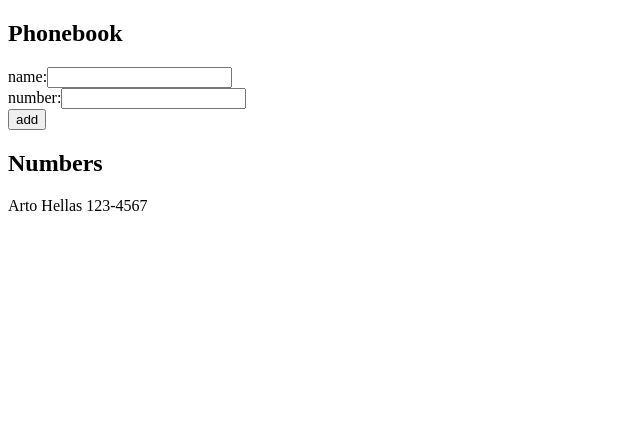
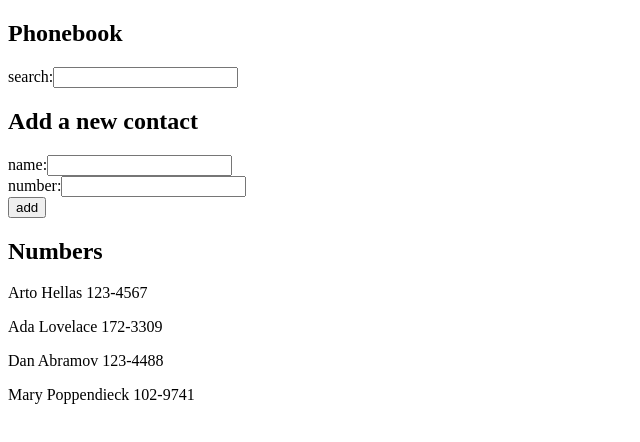
Before and after one commit to jt-ambrose00/fullStackOpen-2024, a React (Vite) app in the folder part2/phonebook/: page / in a window 1280 px wide. Shown: the top 442 px of the page, without its empty margins (0-640 px from the left). Built offline with nearby package versions, Linux system fonts and the light colour scheme.

Commit message:
finished 2.9

```diff
--- a/part2/phonebook/src/App.jsx
+++ b/part2/phonebook/src/App.jsx
@@ -2,10 +2,15 @@ import { useState } from 'react';
 
 const App = () => {
   const [persons, setPersons] = useState([
-    { name: 'Arto Hellas', number: '123-4567' }
+    { name: 'Arto Hellas', number: '123-4567', id: 1 },
+    { name: 'Ada Lovelace', number: '172-3309', id: 2 },
+    { name: 'Dan Abramov', number: '123-4488', id: 3 },
+    { name: 'Mary Poppendieck', number: '102-9741', id: 4 }
   ]);
+
   const [newName, setNewName] = useState('');
   const [newNumber, setNewNumber] = useState('');
+  const [personsToShow, setPersonsToShow] = useState(persons);
 
   const addPerson = (event) => {
     event.preventDefault();
@@ -13,13 +18,15 @@ const App = () => {
     if (persons.some(person => person.name === newName)) {
       alert(`${newName} is already added to phonebook`);
       return;
-    }
+    };
 
-    const personObject = { name: newName, number: newNumber };
+    const personObject = {
+      name: newName, number: newNumber, id: persons.length + 1
+    };
     setPersons(persons.concat(personObject));
+
     setNewName('');
     setNewNumber('');
-    console.log(persons);
   };
 
   const handleNameChange = (event) => {
@@ -30,9 +37,27 @@ const App = () => {
     setNewNumber(event.target.value);
   };
 
+  const handleSearchName = (event) => {
+    const searchName = event.target.value.toLowerCase();
+    const searchMatch = persons.filter(
+      person => person.name.toLowerCase() === searchName
+    );
+
+    if (searchMatch.length === 0) {
+      setPersonsToShow(persons);
+    } else {
+      setPersonsToShow(searchMatch);
+    };
+  };
+
   return (
     <div>
       <h2>Phonebook</h2>
+      <div>
+        search:
+        <input onChange={handleSearchName} />
+      </div>
+      <h2>Add a new contact</h2>
       <form onSubmit={addPerson}>
         <div>
           name:
@@ -47,8 +72,8 @@ const App = () => {
         </div>
       </form>
       <h2>Numbers</h2>
-      {persons.map(person =>
-        <p key={person.name}>{person.name} {person.number}</p>
+      {personsToShow.map(person =>
+        <p key={person.id}>{person.name} {person.number}</p>
       )}
     </div>
   );
```
